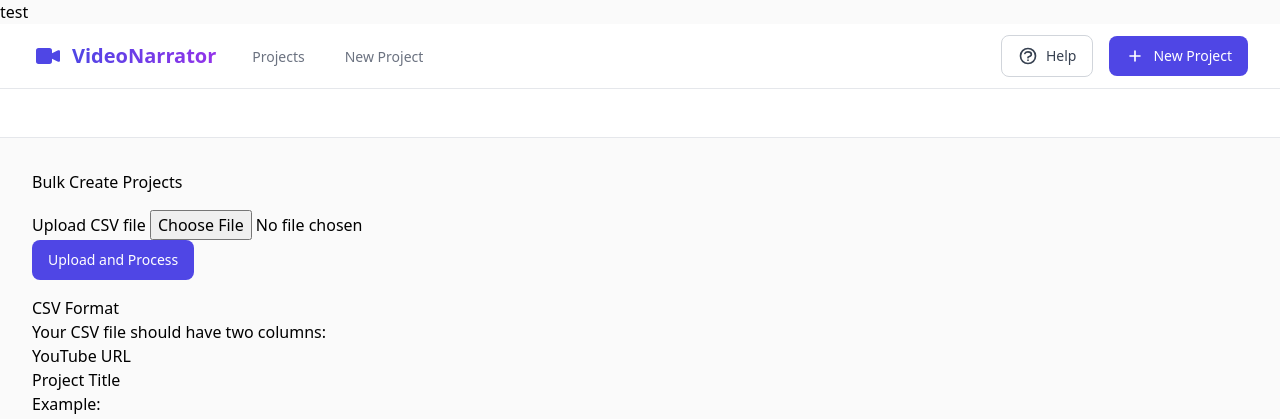
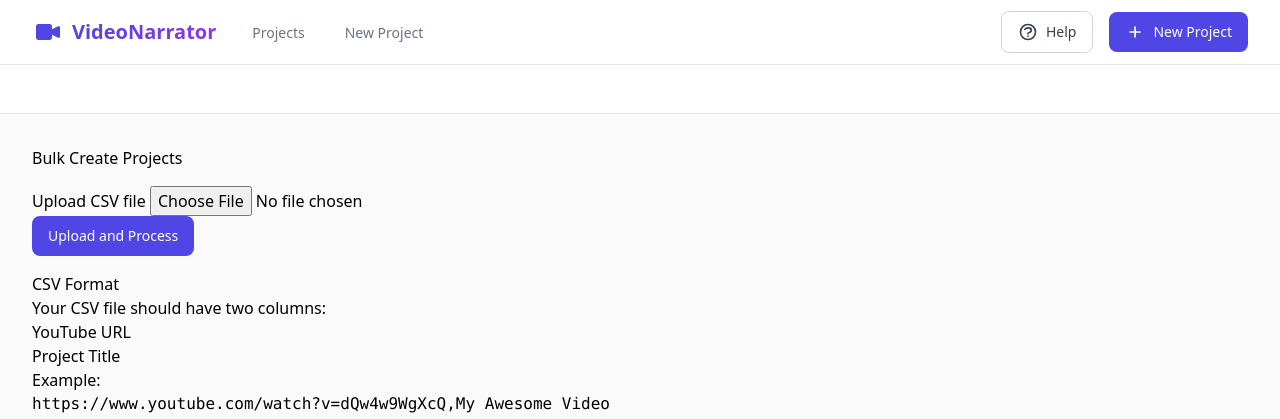
Before and after one commit to ananthcjayan12/youtube_narration, a Django app: page /bulk-create/ in a window 1280 px wide. Shown: the top 419 px of the page. Run offline with Django 4.2, Linux system fonts and the light colour scheme; parts of the project's set-up code (start-up, migrations or seed data) failed here and were passed over; some libraries are stand-ins or nearby versions; some web fonts are replaced.

Commit message:
remove test

```diff
--- a/narration_app/templates/base.html
+++ b/narration_app/templates/base.html
@@ -4,7 +4,6 @@
     <meta charset="UTF-8">
     <meta name="viewport" content="width=device-width, initial-scale=1.0">
     <title>{% block title %}VideoNarrator{% endblock %}</title>
-    <test>test</test>
     <script src="https://cdn.tailwindcss.com"></script>
 
     <link rel="stylesheet" href="https://rsms.me/inter/inter.css">
```
